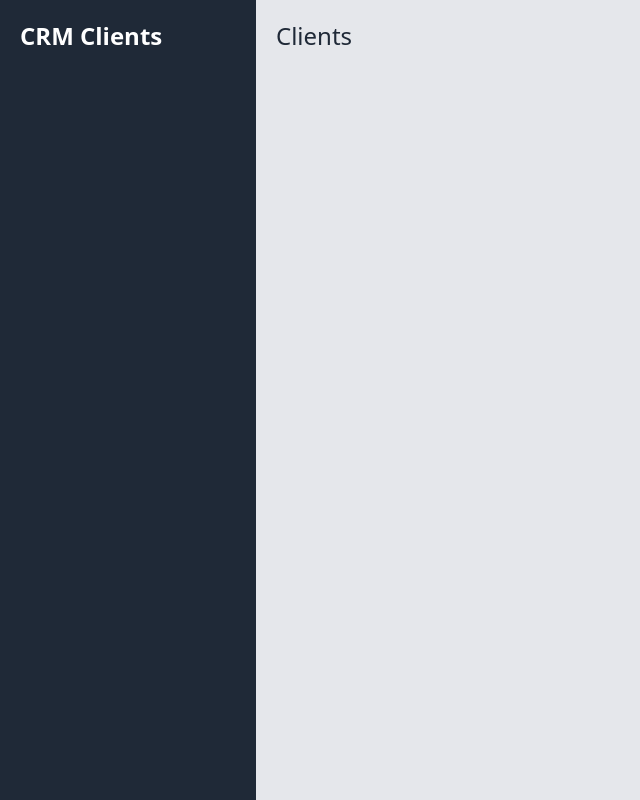
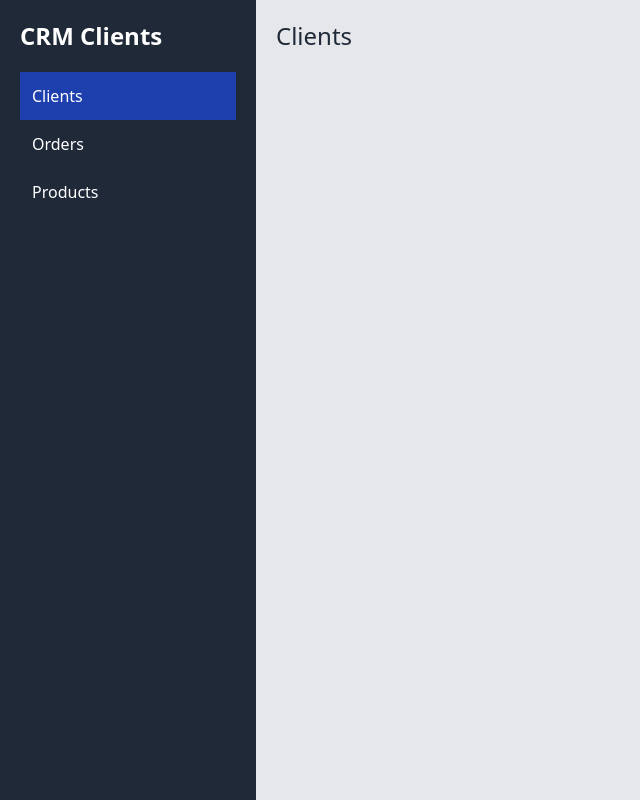
Before and after one commit to sonusbeat/crmclient, a Next.js app: page / in a window 1280 px wide. Shown: the whole page, without its empty margins (0-640 px from the left). Built offline with nearby package versions, Linux system fonts and the light colour scheme.

Commit message:
Sidebar Active Link

```diff
--- a/components/Sidebar.jsx
+++ b/components/Sidebar.jsx
@@ -1,9 +1,28 @@
+import Link from "next/link";
+import { useRouter } from "next/router";
+
 const Sidebar = () => {
+
+  const router = useRouter();
+
+  const activeLink = "bg-blue-800";
+
   return (
     <aside className="bg-gray-800 sm:w-1/3 xl:w-1/5 sm:min-h-screen p-5">
       <div>
         <p className="text-white text-2xl font-black">CRM Clients</p>
       </div>
+      <nav className="mt-5 list-none text-white">
+        <li className={ router.pathname === "/" && activeLink }>
+          <Link href="/"><a className="p-3 block">Clients</a></Link>
+        </li>
+        <li className={ router.pathname === "/orders" && activeLink }>
+          <Link href="/orders"><a className="p-3 block">Orders</a></Link>
+        </li>
+        <li className={ router.pathname === "/products" && activeLink }>
+          <Link href="/products"><a className="p-3 block">Products</a></Link>
+        </li>
+      </nav>
     </aside>
   );
 };
--- a/package.json
+++ b/package.json
@@ -1,6 +1,6 @@
 {
   "name": "crmclient",
-  "version": "0.4.0",
+  "version": "0.5.0",
   "private": true,
   "scripts": {
     "dev": "next dev",
```
